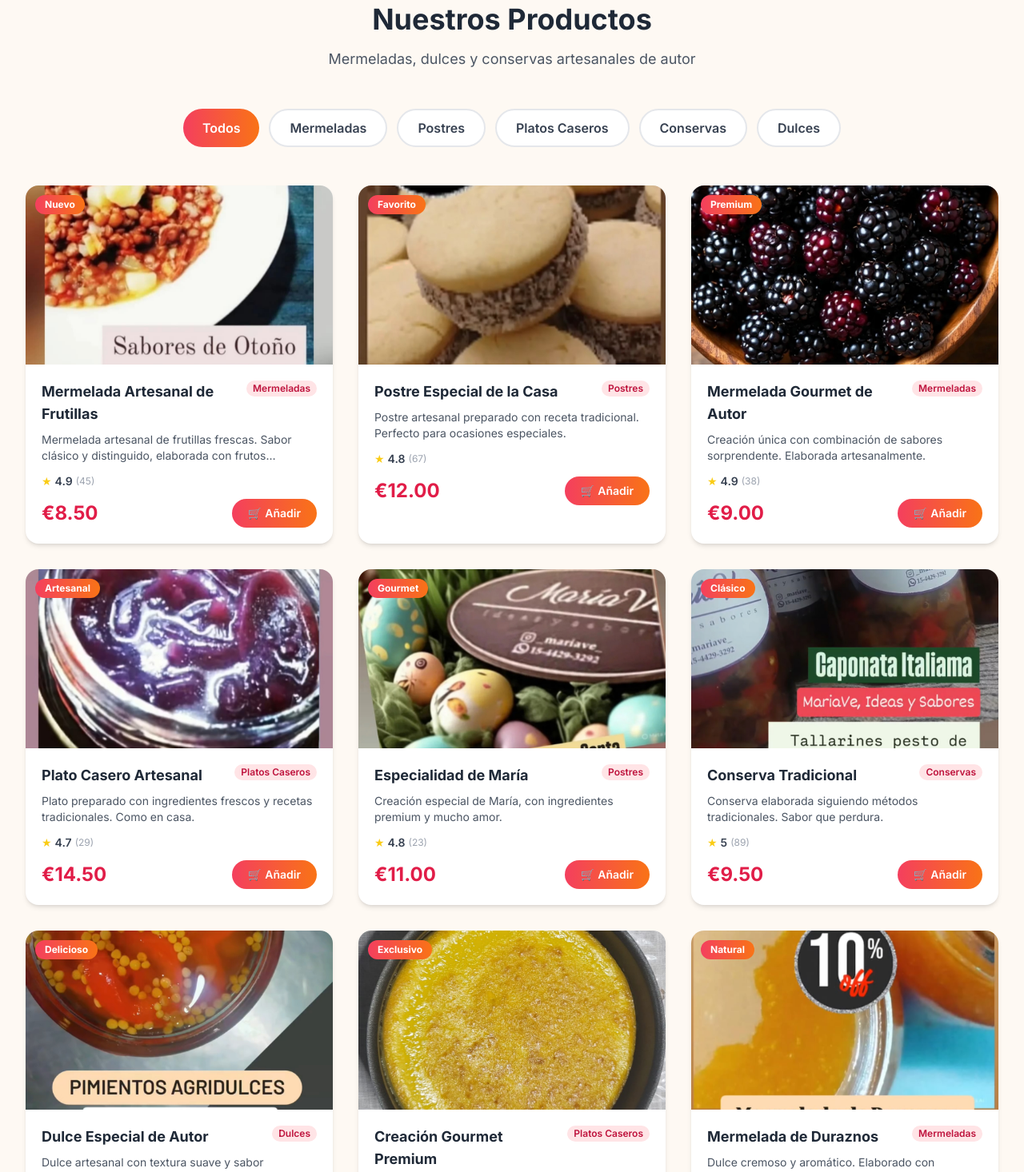
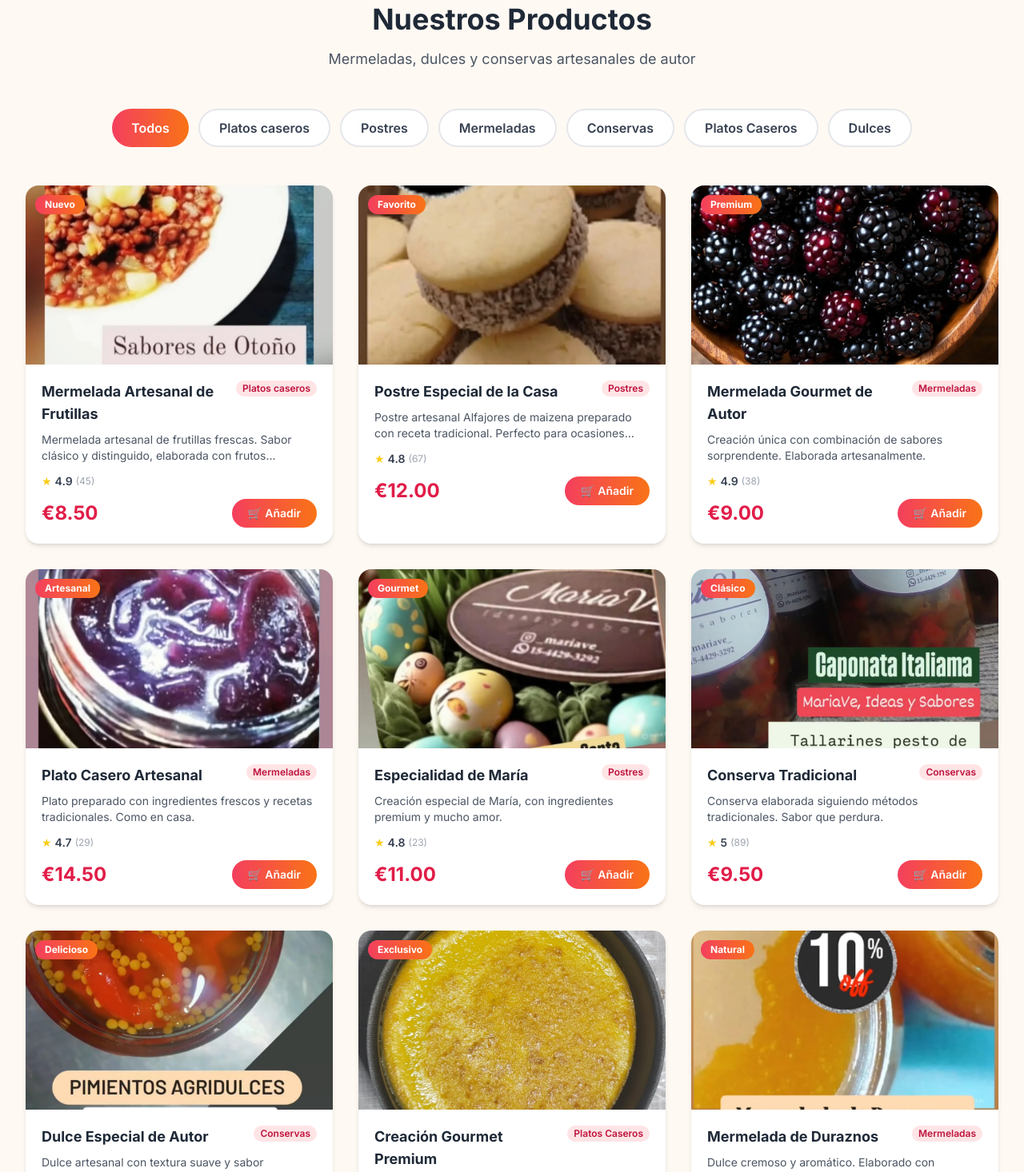
Before and after one commit to banderas10/maria-ve-tienda, a Next.js app: page / in a window 1280 px wide. Shown: the part 1120-2586 px from the top of the page at 80% size. Built offline with nearby package versions, Linux system fonts and the light colour scheme.

Commit message:
Update page.tsx

```diff
--- a/src/app/page.tsx
+++ b/src/app/page.tsx
@@ -12,7 +12,7 @@ const productos = [
     precio: 8.50,
     imagen: '/products-maria/producto-1.jpg',
     descripcion: 'Mermelada artesanal de frutillas frescas. Sabor clásico y distinguido, elaborada con frutos seleccionados.',
-    categoria: 'Mermeladas',
+    categoria: 'Platos caseros',
     destacado: true,
     badge: 'Nuevo',
     rating: 4.9,
@@ -23,7 +23,7 @@ const productos = [
     nombre: 'Postre Especial de la Casa',
     precio: 12.00,
     imagen: '/products-maria/producto-2.jpg',
-    descripcion: 'Postre artesanal preparado con receta tradicional. Perfecto para ocasiones especiales.',
+    descripcion: 'Postre artesanal Alfajores de maizena preparado con receta tradicional. Perfecto para ocasiones especiales.',
     categoria: 'Postres',
     destacado: true,
     badge: 'Favorito',
@@ -48,7 +48,7 @@ const productos = [
     precio: 14.50,
     imagen: '/products-maria/producto-4.jpg',
     descripcion: 'Plato preparado con ingredientes frescos y recetas tradicionales. Como en casa.',
-    categoria: 'Platos Caseros',
+    categoria: 'Mermeladas',
     badge: 'Artesanal',
     rating: 4.7,
     reviews: 29
@@ -82,7 +82,7 @@ const productos = [
     precio: 10.00,
     imagen: '/products-maria/producto-7.jpg',
     descripcion: 'Dulce artesanal con textura suave y sabor incomparable. Hecho a mano.',
-    categoria: 'Dulces',
+    categoria: 'Conservas',
     badge: 'Delicioso',
     rating: 4.6,
     reviews: 34
@@ -157,7 +157,7 @@ const productos = [
 ];
 
 const productoDestacado = productos[7]; // Creación Gourmet Premium
-const WHATSAPP_NUMBER = '34612345678';
+const WHATSAPP_NUMBER = '+34630631088';
 
 const testimonios = [
   {
```
